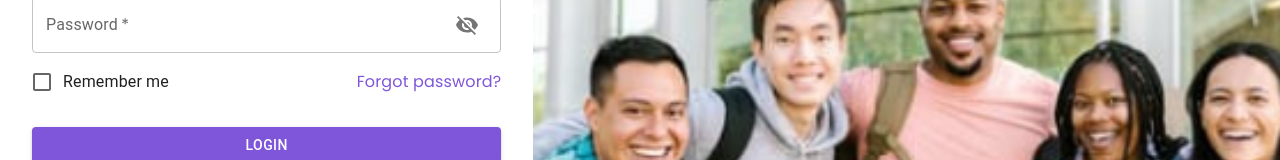
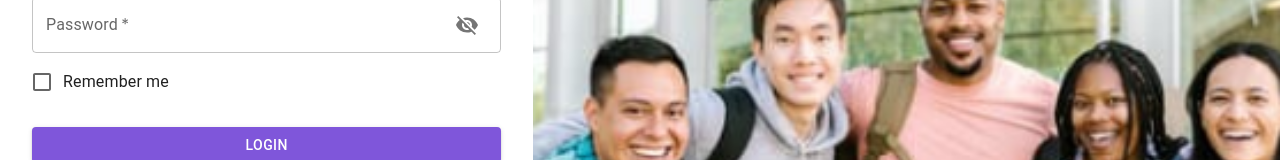
Before and after one commit to Emmanuel-002/schoolClient, a React (Create React App) app: page /Adminlogin in a window 1280 px wide. Shown: the part 261-421 px from the top of the page. Built offline with nearby package versions, Linux system fonts and the light colour scheme.

Commit message:
did some debugging

```diff
--- a/src/pages/LoginPage.js
+++ b/src/pages/LoginPage.js
@@ -181,9 +181,9 @@ const LoginPage = ({ role }) => {
                                     control={<Checkbox value="remember" color="primary" />}
                                     label="Remember me"
                                 />
-                                <StyledLink href="#">
+                                {/* <StyledLink href="#">
                                     Forgot password?
-                                </StyledLink>
+                                </StyledLink> */}
                             </Grid>
                             <LightPurpleButton
                                 type="submit"
```
